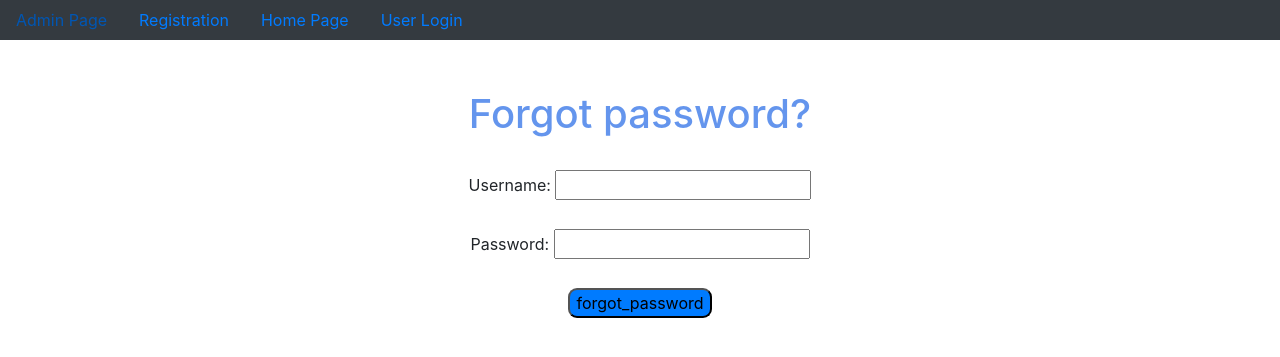
After one commit to Priyadarshita99/User_Registration, a Django app: page /forgot_password/ in a window 1280 px wide. The commit adds this page. Shown: the top 357 px of the page. Run offline with Django 5.2, Linux system fonts and the light colour scheme.

Commit message:
first commit

```diff
--- a/Project34/urls.py
+++ b/Project34/urls.py
@@ -27,5 +27,7 @@ urlpatterns = [
     path('home/',home,name='home'),
     path('user_logout/',user_logout,name='user_logout'),
     path('display_profile/',display_profile,name='display_profile'),
+    path('change_password/',change_password,name='change_password'),
+    path('forgot_password/',forgot_password,name='forgot_password'),
 
 ] + static(settings.MEDIA_URL, document_root=settings.MEDIA_ROOT)
--- a/app/views.py
+++ b/app/views.py
@@ -20,7 +20,7 @@ def registration(request):
         if UFD.is_valid() and PFD.is_valid():
             MUFDO=UFD.save(commit=False)
             pw=UFD.cleaned_data['password']
-            MUFDO.set_password(pw)
+            MUFDO.set_password(pw)                      #encryption
             MUFDO.save()
 
             MPFDO=PFD.save(commit=False)
@@ -41,7 +41,6 @@ def registration(request):
             return HttpResponse('Registration is successful')
         else:
             return HttpResponse('Invalid Data')
-
     return render(request,'registration.html',d)
 
 def user_login(request):
@@ -76,3 +75,49 @@ def display_profile(request):
     PO=Profile.objects.get(username=UO)
     d={'UO':UO,'PO':PO}
     return render(request,'display_profile.html',d)
+
+# @login_required
+# def change_password(request):
+#     if request.method=='POST':
+#         username=request.session.get('username')
+#         UO=User.objects.get(username=username)
+#         print(UO)
+#         password=request.POST['password']
+#         print(password,UO.password)
+#         if UO.password==password:
+#             pw=request.POST['pw']
+#             print(pw)
+#             # username=request.session.get('username')
+#             # UO=User.objects.get(username=username)
+#             # UO.set_password(pw)
+#             # UO.save()
+#             return HttpResponse('Password Changed Sucessfully')
+#         else:
+#             return HttpResponse('Write Correct Password')
+#     return render(request,'change_password.html')
+
+@login_required
+def change_password(request):
+    if request.method=='POST':
+        username=request.session.get('username')
+        UO=User.objects.get(username=username)
+        npw=request.POST['pw']
+        UO.set_password(npw)
+        UO.save()
+        return HttpResponse('Password Changed Sucessfully')
+    return render(request,'change_password.html')
+
+def forgot_password(request):
+    if request.method=='POST':
+        username=request.POST['un']
+        password=request.POST['pw']
+
+        LUO=User.objects.filter(username=username)
+        if LUO:
+            UO=LUO[0]
+            UO.set_password(password)
+            UO.save()
+            return HttpResponse('Reset password is done ')
+        else:
+            return HttpResponse('Username is not Valid')
+    return render(request,'forgot_password.html')
--- a/templates/dummy.html
+++ b/templates/dummy.html
@@ -18,8 +18,9 @@
             <a href="{% url 'home' %}" class="nav-link">Home Page</a>
 
             {% if user.is_authenticated %}
-              <a href="{% url 'display_profile' %}" class="nav-link">display_profile</a>
+              <a href="{% url 'display_profile' %}" class="nav-link">Display Profile</a>
               <a href="{% url 'user_logout' %}" class="nav-link">User Logout</a>
+              <a href="{% url 'change_password' %}" class="nav-link">Change Password</a>
             {% else %}
             <a href="{% url 'user_login' %}" class="nav-link">User Login</a>
             {% endif %}
--- /dev/null
+++ b/templates/forgot_password.html
@@ -0,0 +1,32 @@
+{% extends 'dummy.html' %}
+
+{% block title %}
+    <title>change_password</title>
+    <style>
+        h1
+        {
+            margin-top: 50px;
+            color: cornflowerblue;
+        }
+    </style>
+{% endblock %}
+
+<body>
+
+{% block body_block %}
+    <center>
+        <h1>Forgot password?</h1> <br>
+        <form method="POST">
+            {% csrf_token %}
+            <label for="un" >Username:</label>
+            <input type="text" name="un" id="un"><br><br>
+
+            <label for="pw">Password:</label>
+            <input type="password" name="pw" id="pw"><br><br>
+
+            <input type="submit" value="forgot_password"class="bg-primary" style="border-radius: 9px">
+
+        </form>
+    </center>
+{% endblock %}
+</body>
--- a/templates/user_login.html
+++ b/templates/user_login.html
@@ -25,7 +25,9 @@
                 <label for="pw">Password:</label>
                 <input type="password" name="pw" id="pw"> <br> <br>
 
-            <input type="submit" class="bg-primary" style="border-radius: 9px">
+            <input type="submit" class="bg-primary" style="border-radius: 9px">  <br> <br>
+
+            <a href="{% url 'forgot_password' %}" class="btn btn-primary">Forgot Password?</a>
         </form>
     </center>
 {% endblock %}
```
Also changed, not shown: templates/change_password.html (added, +32 -0 lines), db.sqlite3.
